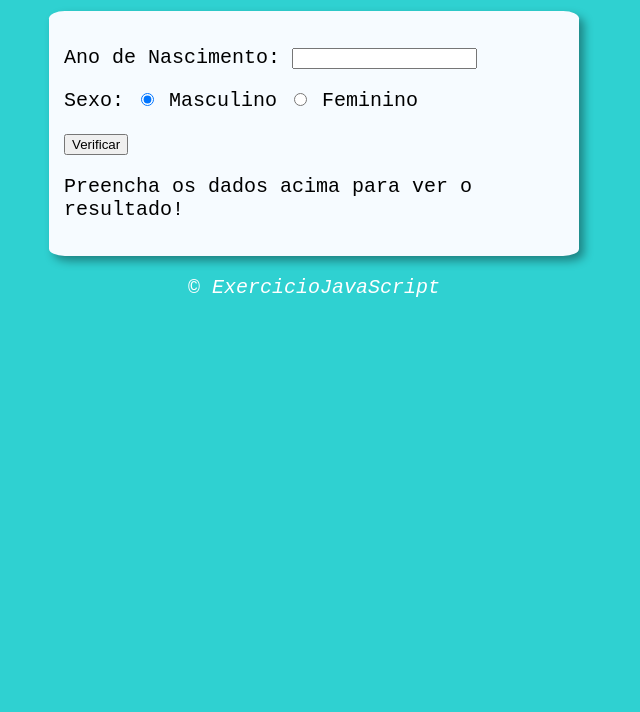
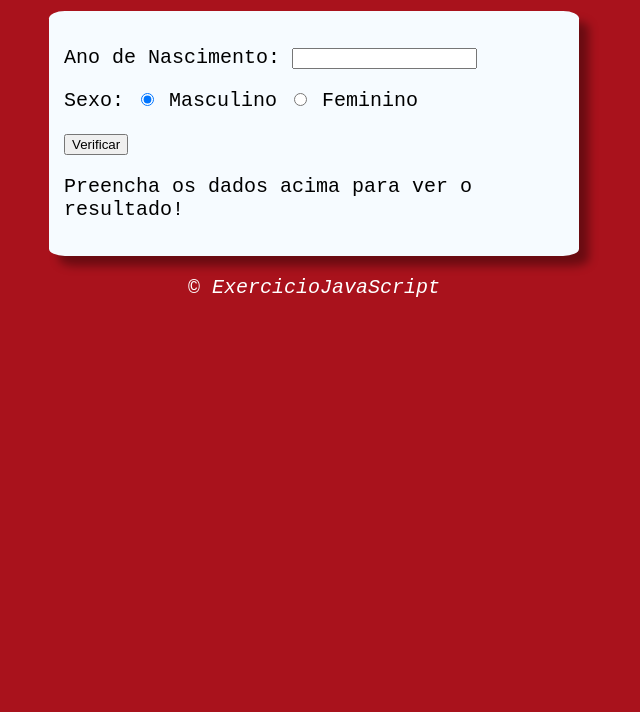
Before and after one commit to JulianoMD/estudo_js, a plain HTML site: page Condicoes/exercicios/verificacao_idade/idade.html in a window 1280 px wide. Shown: the part 88-800 px from the top of the page, without its empty margins (326-966 px from the left). Drawn offline with Linux system fonts and the light colour scheme.

Commit message:
mudancas

```diff
--- a/Condicoes/exercicios/verificacao_idade/idade.css
+++ b/Condicoes/exercicios/verificacao_idade/idade.css
@@ -1,5 +1,5 @@
 body {
-    background-color: rgb(47, 209, 209);
+    background-color: rgb(169, 18, 28);
     font: normal 15pt "JetBrains Mono", monospace;
 }
 
@@ -14,7 +14,7 @@ section {
     padding: 15px;
     width: 500px;
     margin: auto;
-    box-shadow: 5px 5px 10px rgba(0, 0, 0, 0.376);
+    box-shadow: 10px 10px 10px rgba(0, 0, 0, 0.376);
 }
 
 footer {
```
Also changed, not shown: 1 other file.
